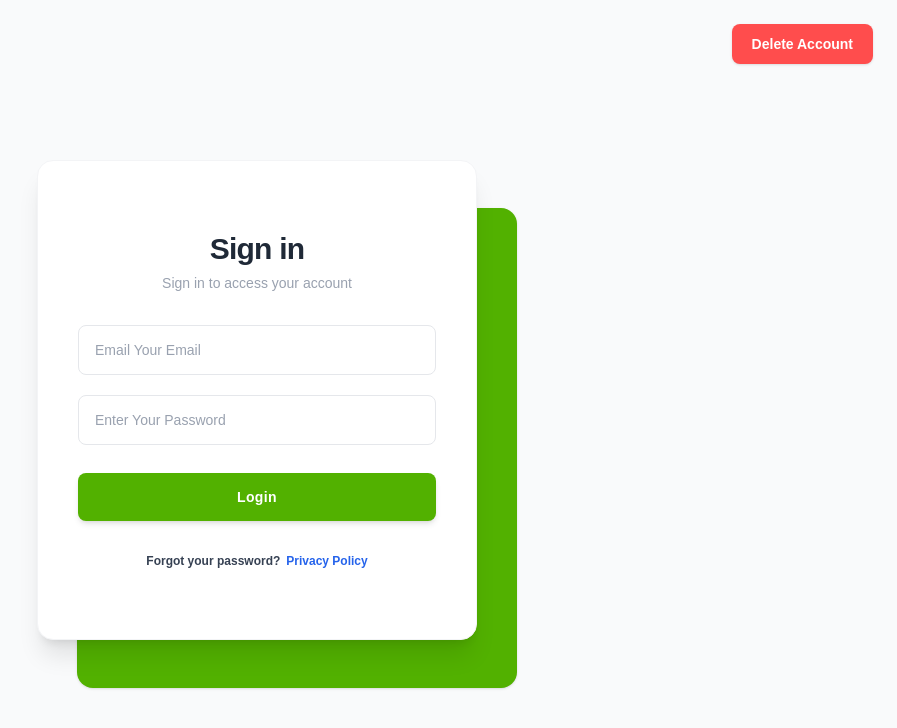
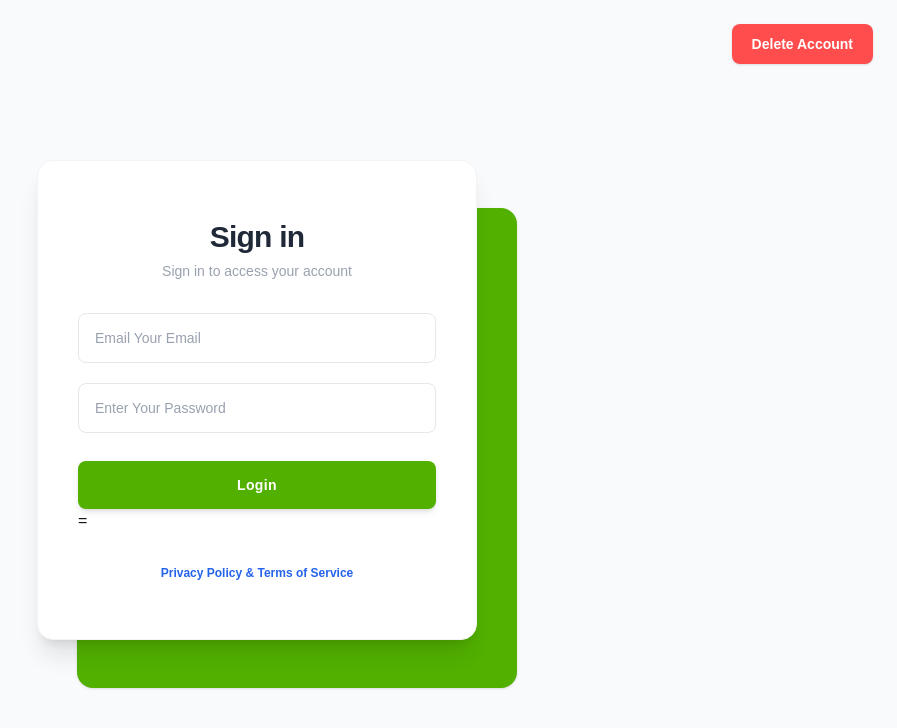
Before and after one commit to RaithanApp/web_admin, a Next.js app: page /login in a window 1280 px wide. Shown: the top 728 px of the page, without its empty margins (383-1280 px from the left). Built offline with nearby package versions, Linux system fonts and the light colour scheme; no server answers.

Commit message:
added privacy policy page

```diff
--- a/app/login/page.tsx
+++ b/app/login/page.tsx
@@ -10,6 +10,7 @@ export default function LoginPage() {
   const [password, setPassword] = useState('');
   const [loading, setLoading] = useState(false);
   const [errorMessage, setErrorMessage] = useState<string | null>(null);
+  const [showPrivacyModal, setShowPrivacyModal] = useState(false);
 
   const handleLogin = async (e: React.FormEvent) => {
     e.preventDefault();
@@ -120,15 +121,15 @@ export default function LoginPage() {
           </form>
 
           {/* Ancillary Footer Routing Block */}
-          <div className="mt-8 text-center flex items-center justify-center space-x-1.5 text-xs font-semibold text-gray-700">
-            <span>Forgot your password?</span>
-            <a
-              href="/privacy-policy"
-              className="text-[#2563eb] hover:underline cursor-pointer"
-            >
-              Privacy Policy
-            </a>
-          </div>
+=            <div className="mt-8 text-center text-xs font-semibold text-gray-700">
+              <button
+                type="button"
+                onClick={() => setShowPrivacyModal(true)}
+                className="text-[#2563eb] hover:underline"
+              >
+                Privacy Policy & Terms of Service
+              </button>
+            </div>
 
         </div>
       </div>
```
